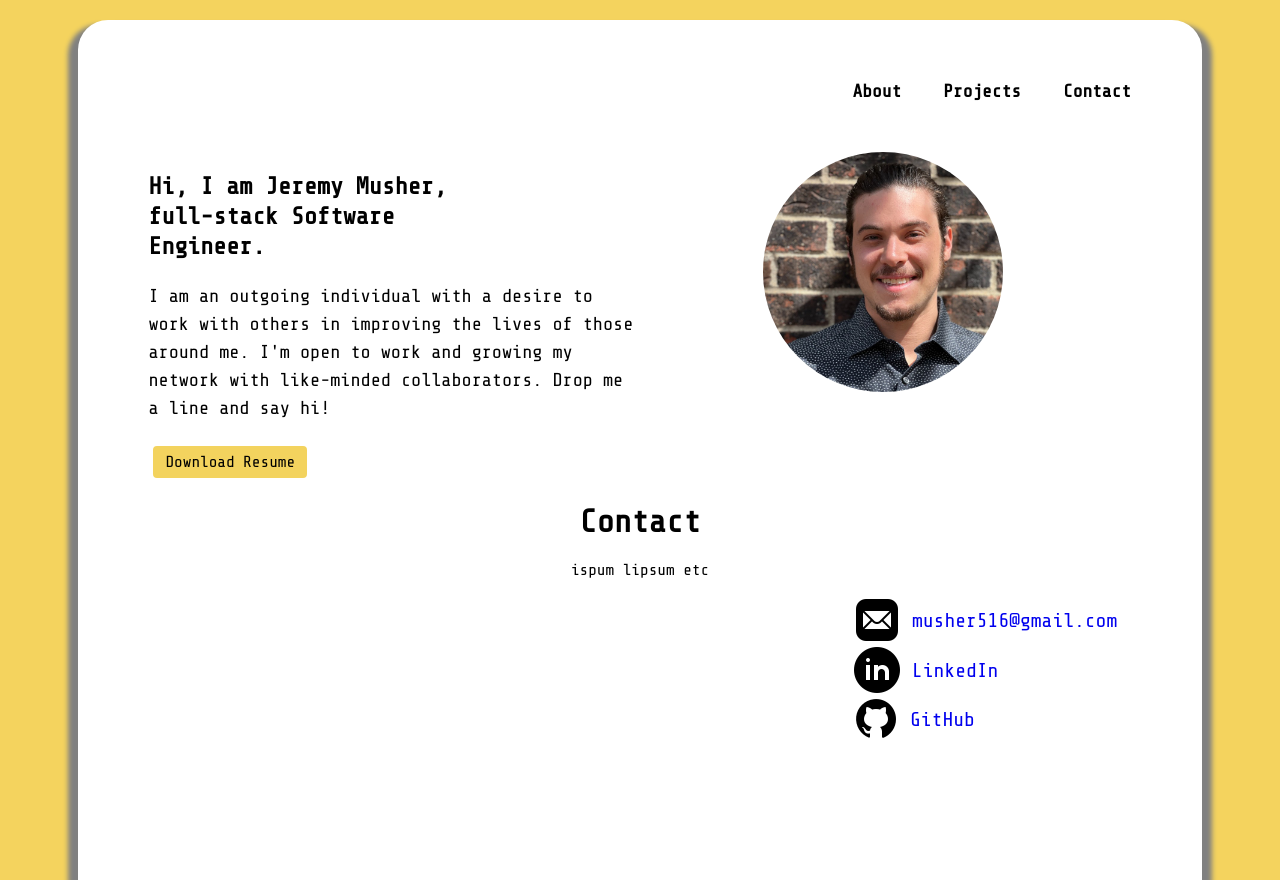
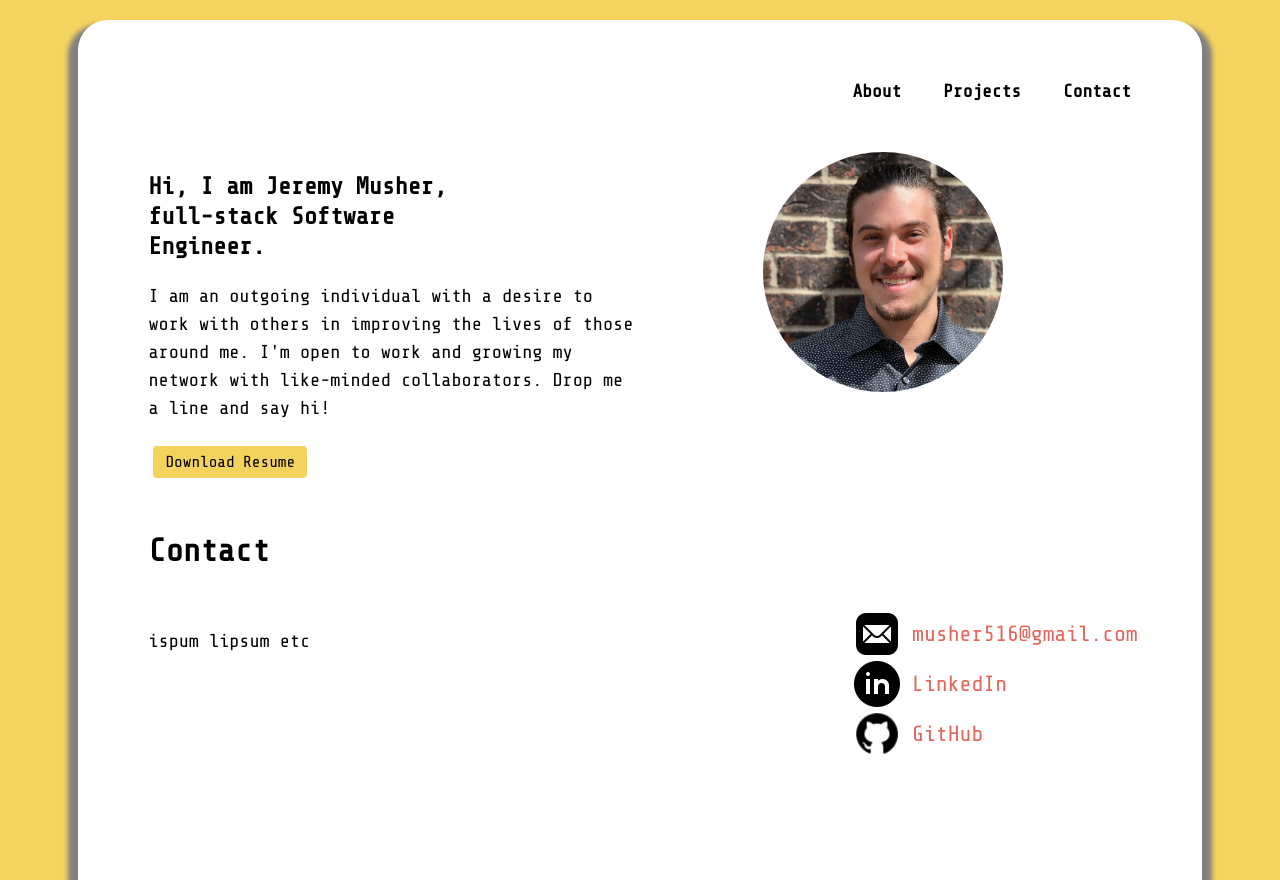
Before and after one commit to jeremymusher/Musher-Portfolio, a React (Create React App) app: page /contact in a window 1280 px wide. Built offline with nearby package versions, Linux system fonts and the light colour scheme.

Commit message:
refined components and condenced styling

```diff
--- a/src/App.css
+++ b/src/App.css
@@ -28,6 +28,12 @@ li {
   list-style: none;
 }
 
+h3 {
+  font-weight: 100;
+  text-align: left;
+  line-height: 28px;
+}
+
 #intro {
   display: flex;
   margin: 50px 0px 0px 0px;
@@ -46,14 +52,6 @@ li {
 
 #intro h3 {
   width: 80%;
-  font-weight: 100;
-  line-height: 28px;
-}
-
-.aboutme, #aboutme-cont {
-  font-weight: 100;
-  text-align: left;
-  line-height: 28px;
 }
 
 .skills {
@@ -112,7 +110,6 @@ p, li, h3, h2, h1, button, a {
 .projects {
   max-width: 1300px;
   width: 80vw;
-  /* margin-left: 10vw; */
 }
 
 .projects-holder {
@@ -122,7 +119,6 @@ p, li, h3, h2, h1, button, a {
 }
 
 .project {
-  /* border: solid 5px red; */
   border-radius: 5%;
   width: 350px;
   margin-top: 10px;
@@ -145,6 +141,11 @@ p, li, h3, h2, h1, button, a {
   padding-top: 30px;
 }
 
+.contact {
+  text-align: left;
+  margin-left: 2%;
+}
+
 
 .link-holder button, .link-holder-short button, #hello button {
   background: rgb(243 211 94);
@@ -160,6 +161,7 @@ p, li, h3, h2, h1, button, a {
 .link-holder button:hover, .link-holder-short button:hover, #hello button:hover {
   background-color: white;
 }
+
 
 .contact-link-holder {
   width: 300px;
@@ -178,7 +180,25 @@ p, li, h3, h2, h1, button, a {
 
 .contact-link a {
   align-self: center;
-  font-size: 20px;
+  font-size: 22px;
   text-decoration: none;
   margin-left: 10px;
+  color: #E3655B;
 }
+
+.contact-section {
+  display: flex;
+}
+
+.logo {
+  width: 50px;
+}
+
+.component-title {
+  text-align: left;
+  margin: 50px 0 40px 0;
+}
+
+#project-title {
+  margin-left: 2%;
+}
--- a/src/components/About.js
+++ b/src/components/About.js
@@ -3,7 +3,7 @@ function About() {
   return (
    <div className="about">
 
-     <h2>About</h2>
+     <h1 className="component-title">About</h1>
 
      <div id="about-blurb">
         <h3 className="aboutme"> Hello, I am Jeremy Musher. I design and build websites and applications. I am a full-stack software engineer, with knowledge of front-end frameworks, database management systems and APIs. See below for a full list of languages, frameworks, and databases that I have used.</h3>
--- a/src/components/Contact.js
+++ b/src/components/Contact.js
@@ -6,12 +6,11 @@ function Contact() {
 
     return (
     <div className="contact">
-        <h1>Contact</h1>
+        <h1 className="component-title">Contact</h1>
         <div className="contact-section">
             <div className="contact-blurb">
-                <p>ispum lipsum etc</p>
+                <h3>ispum lipsum etc</h3>
             </div>
-        </div>
         <div className="contact-link-holder">
             <div className="contact-link">
                 <img src={email} alt="email symbol" className="logo" />
@@ -26,6 +25,7 @@ function Contact() {
                 <a href="https://github.com/jeremymusher" target="_blank" rel="noreferrer">GitHub</a>
             </div>
         </div>
+        </div>
     </div>
     )
 }
--- a/src/components/Projects.js
+++ b/src/components/Projects.js
@@ -8,7 +8,7 @@ function Projects() {
 
   return (
     <div className="projects">
-      <h1>Projects</h1>
+      <h1 className="component-title" id="project-title">Projects</h1>
       <div className="projects-holder">
 
           <div className="project">
```
Also changed, not shown: 1 other file (tests, documents, lock files or other folders).
